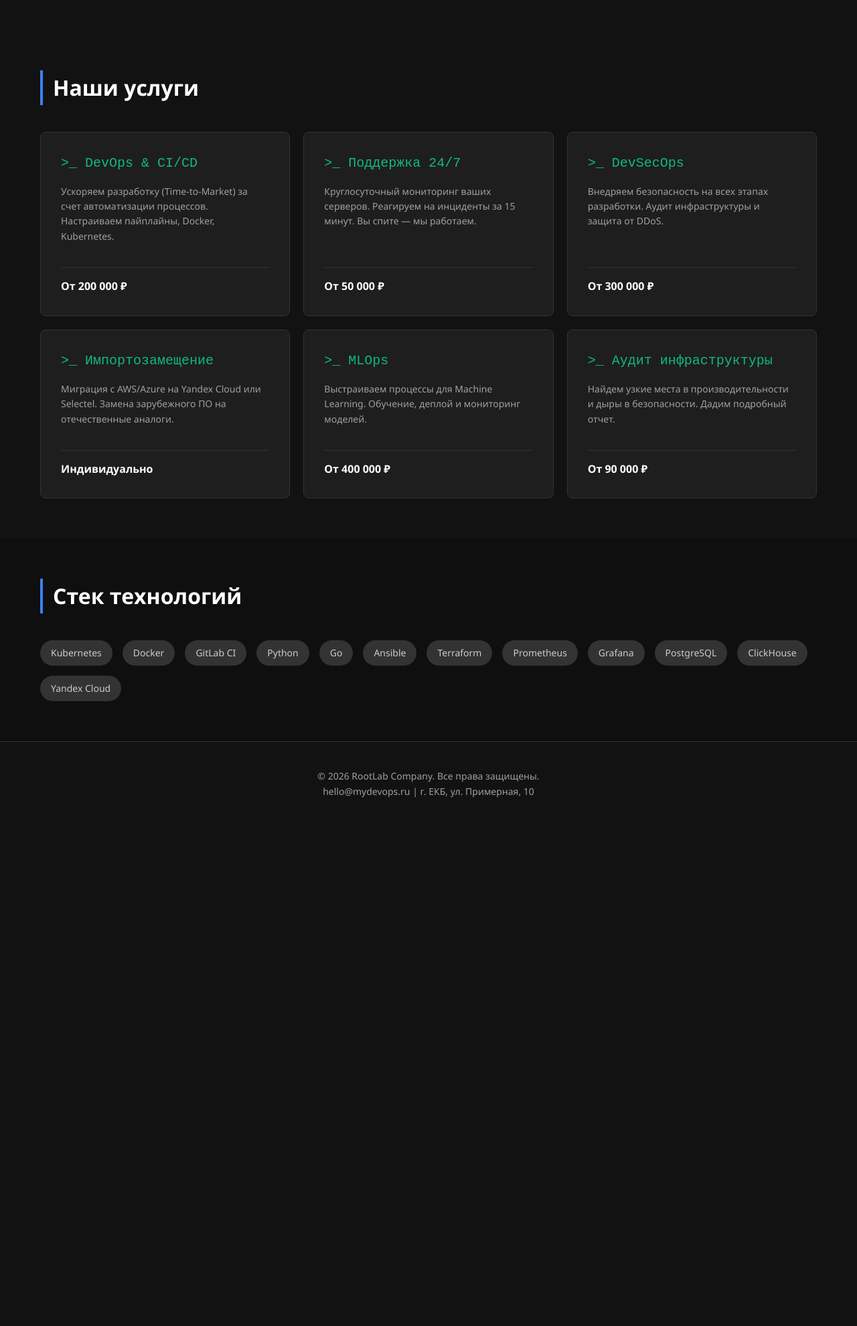
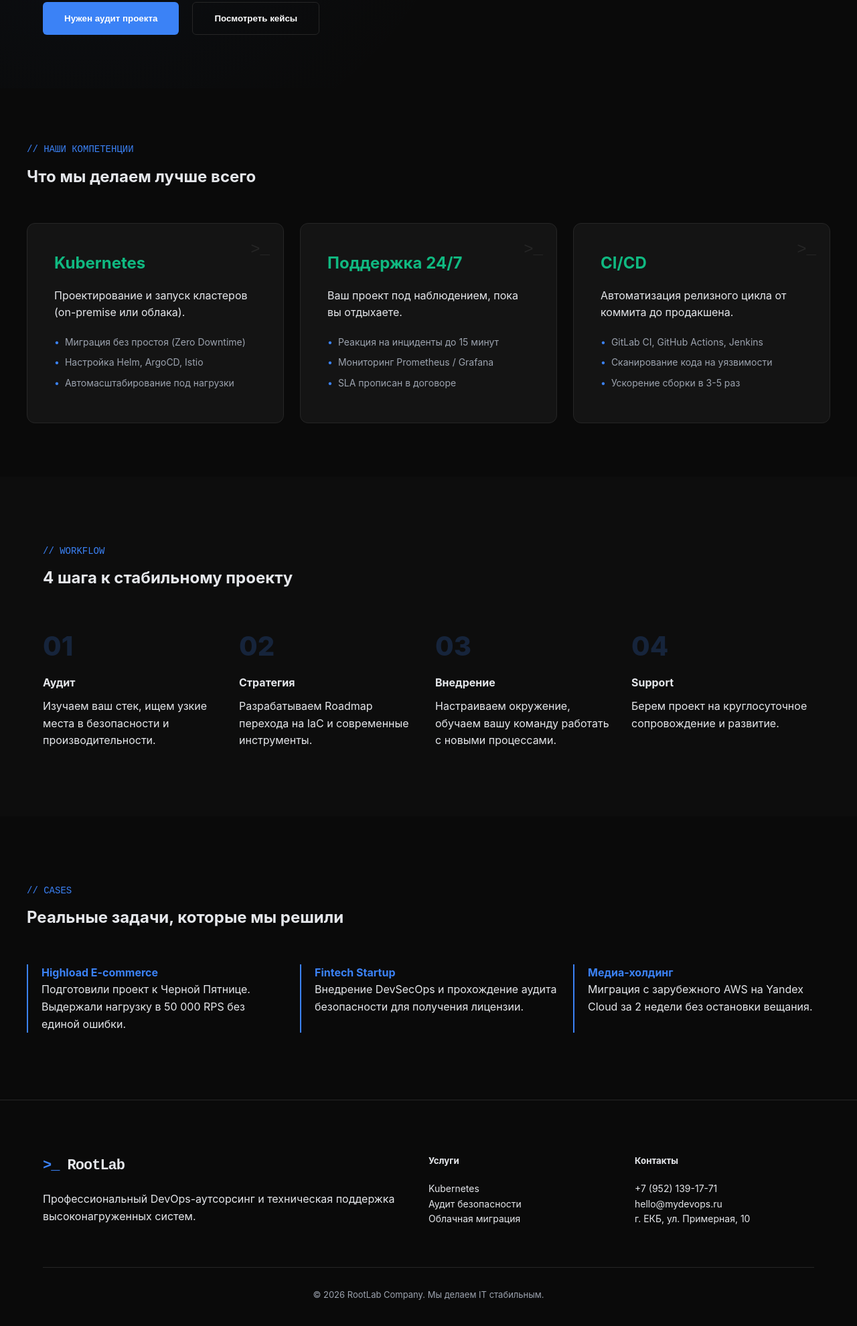
Before and after one commit to wainerred/testdevops, a plain HTML site: page index.html in a window 1280 px wide. Shown: the part 526-2506 px from the top of the page at 67% size. Before the commit the page ends 1759 px from the top, so only its background shows below. Drawn offline with Linux system fonts and the light colour scheme.

Commit message:
add new htl

```diff
--- a/index.html
+++ b/index.html
@@ -3,183 +3,94 @@
 <head>
     <meta charset="UTF-8">
     <meta name="viewport" content="width=device-width, initial-scale=1.0">
-    <title>DevOps Solutions </title>
+    <title>RootLab — DevOps & Infrastructure Management</title>
     <style>
-        /* --- Базовые стили и сброс --- */
-        * {
-            box-sizing: border-box;
-            margin: 0;
-            padding: 0;
+        :root {
+            --bg: #0a0a0a;
+            --card-bg: #141414;
+            --primary: #3b82f6;
+            --accent: #10b981;
+            --text-main: #e5e7eb;
+            --text-dim: #9ca3af;
+            --border: #262626;
         }
 
+        * { box-sizing: border-box; margin: 0; padding: 0; }
         body {
-            font-family: 'Segoe UI', Roboto, Helvetica, Arial, sans-serif;
-            background-color: #121212;
-            color: #ffffff;
+            font-family: 'Inter', -apple-system, sans-serif;
+            background-color: var(--bg);
+            color: var(--text-main);
             line-height: 1.6;
+            scroll-behavior: smooth;
         }
 
+        .container { max-width: 1200px; margin: 0 auto; padding: 0 24px; }
         a { text-decoration: none; color: inherit; transition: 0.3s; }
-        ul { list-style: none; }
 
-        /* --- Типографика и цвета --- */
-        :root {
-            --primary-color: #3b82f6; /* Акцентный синий */
-            --bg-card: #1e1e1e;       /* Фон карточек */
-            --text-gray: #a0a0a0;     /* Серый текст */
-            --accent-green: #10b981;  /* Зеленый (как в терминале) */
-        }
-
-        .container {
-            max-width: 1200px;
-            margin: 0 auto;
-            padding: 0 20px;
-        }
-
-        /* --- Хедер --- */
+        /* --- Header --- */
         header {
             padding: 20px 0;
-            border-bottom: 1px solid #333;
+            border-bottom: 1px solid var(--border);
+            position: sticky; top: 0;
+            background: rgba(10, 10, 10, 0.8);
+            backdrop-filter: blur(10px);
+            z-index: 1000;
         }
-        .header-inner {
-            display: flex;
-            justify-content: space-between;
-            align-items: center;
-        }
-        .logo {
-            font-size: 24px;
-            font-weight: bold;
-            font-family: 'Courier New', monospace; /* Консольный стиль */
-        }
-        .logo span { color: var(--primary-color); }
+        .header-inner { display: flex; justify-content: space-between; align-items: center; }
+        .logo { font-size: 22px; font-weight: 800; font-family: 'Courier New', monospace; letter-spacing: -1px; }
+        .logo span { color: var(--primary); }
+        .nav-links { display: flex; gap: 30px; }
+        .nav-links a:hover { color: var(--primary); }
+        .phone { font-weight: 600; color: var(--primary); }
 
-        .nav-links a {
-            margin-left: 20px;
-            font-size: 14px;
-            color: var(--text-gray);
-        }
-        .nav-links a:hover { color: #fff; }
+        /* --- Hero --- */
+        .hero { padding: 120px 0 80px; background: radial-gradient(circle at 10% 20%, rgba(59, 130, 246, 0.05) 0%, transparent 50%); }
+        .hero h1 { font-size: 64px; font-weight: 800; line-height: 1.1; margin-bottom: 24px; }
+        .hero h1 span { color: var(--primary); }
+        .hero p { font-size: 20px; color: var(--text-dim); max-width: 650px; margin-bottom: 40px; }
+        .cta-group { display: flex; gap: 20px; }
+        .btn { padding: 16px 32px; border-radius: 6px; font-weight: 700; cursor: pointer; transition: 0.3s; border: none; }
+        .btn-primary { background: var(--primary); color: white; }
+        .btn-primary:hover { opacity: 0.9; transform: translateY(-2px); }
+        .btn-outline { background: transparent; border: 1px solid var(--border); color: white; }
+        .btn-outline:hover { background: var(--border); }
 
-        .contact-btn {
-            border: 1px solid #fff;
-            padding: 8px 16px;
-            border-radius: 4px;
-        }
-
-        /* --- Hero Секция (Главный экран) --- */
-        .hero {
-            padding: 80px 0;
-            text-align: left;
-        }
-        .hero h1 {
-            font-size: 48px;
-            margin-bottom: 20px;
-            max-width: 800px;
-        }
-        .hero p {
-            font-size: 18px;
-            color: var(--text-gray);
-            max-width: 600px;
-            margin-bottom: 40px;
-        }
-        .hero-btn {
-            background-color: var(--primary-color);
-            color: #fff;
-            padding: 15px 30px;
-            font-weight: bold;
-            border-radius: 5px;
-            display: inline-block;
-        }
-
-        /* --- Секция услуг (Сетка) --- */
-        .services {
-            padding: 60px 0;
-        }
-        .section-title {
-            font-size: 32px;
-            margin-bottom: 40px;
-            border-left: 4px solid var(--primary-color);
-            padding-left: 15px;
-        }
-
-        .services-grid {
-            display: grid;
-            grid-template-columns: repeat(auto-fill, minmax(350px, 1fr));
-            gap: 20px;
-        }
+        /* --- Services --- */
+        .section-header { margin-bottom: 50px; }
+        .tag { color: var(--primary); font-family: monospace; font-size: 14px; text-transform: uppercase; margin-bottom: 10px; display: block; }
+        .grid { display: grid; grid-template-columns: repeat(auto-fit, minmax(320px, 1fr)); gap: 24px; }
 
         .card {
-            background-color: var(--bg-card);
-            padding: 30px;
-            border-radius: 8px;
-            transition: transform 0.2s, background-color 0.2s;
-            border: 1px solid #333;
-            display: flex;
-            flex-direction: column;
-            justify-content: space-between;
+            background: var(--card-bg);
+            padding: 40px;
+            border-radius: 12px;
+            border: 1px solid var(--border);
+            position: relative;
+            overflow: hidden;
         }
+        .card:hover { border-color: var(--primary); }
+        .card::before { content: ">_"; position: absolute; top: 20px; right: 20px; font-family: monospace; color: var(--border); font-size: 24px; }
+        .card h3 { font-size: 24px; margin-bottom: 16px; color: var(--accent); }
+        .card ul { list-style: none; color: var(--text-dim); font-size: 14px; }
+        .card ul li { margin-bottom: 8px; display: flex; align-items: center; }
+        .card ul li::before { content: "•"; color: var(--primary); margin-right: 8px; }
 
-        .card:hover {
-            transform: translateY(-5px);
-            background-color: #252525;
-            border-color: var(--primary-color);
-        }
+        /* --- Steps / Process --- */
+        .process { padding: 100px 0; background: #0d0d0d; }
+        .steps { display: grid; grid-template-columns: repeat(4, 1fr); gap: 20px; margin-top: 40px; }
+        .step { position: relative; }
+        .step-num { font-size: 40px; font-weight: 800; color: rgba(59, 130, 246, 0.2); margin-bottom: 10px; }
+        .step h4 { margin-bottom: 10px; }
 
-        .card-header {
-            font-family: 'Courier New', monospace;
-            font-size: 20px;
-            margin-bottom: 15px;
-            color: var(--accent-green);
-        }
+        /* --- Footer --- */
+        footer { padding: 80px 0 40px; border-top: 1px solid var(--border); }
+        .footer-grid { display: grid; grid-template-columns: 2fr 1fr 1fr; gap: 40px; margin-bottom: 60px; }
+        .footer-bottom { text-align: center; color: var(--text-dim); font-size: 13px; border-top: 1px solid var(--border); padding-top: 30px; }
 
-        .card-desc {
-            font-size: 14px;
-            color: var(--text-gray);
-            margin-bottom: 20px;
-            flex-grow: 1;
-        }
-
-        .card-price {
-            font-size: 16px;
-            font-weight: bold;
-            margin-top: 15px;
-            padding-top: 15px;
-            border-top: 1px solid #333;
-        }
-
-        /* --- Стек технологий --- */
-        .stack {
-            padding: 60px 0;
-            background-color: #0f0f0f;
-        }
-        .stack-list {
-            display: flex;
-            flex-wrap: wrap;
-            gap: 15px;
-        }
-        .tech-tag {
-            background: #333;
-            padding: 8px 16px;
-            border-radius: 20px;
-            font-size: 14px;
-            color: #ccc;
-        }
-
-        /* --- Футер --- */
-        footer {
-            padding: 40px 0;
-            border-top: 1px solid #333;
-            text-align: center;
-            color: var(--text-gray);
-            font-size: 14px;
-        }
-
-        /* --- Адаптивность --- */
         @media (max-width: 768px) {
-            .hero h1 { font-size: 32px; }
-            .header-inner { flex-direction: column; gap: 15px; }
-            .nav-links { margin-bottom: 15px; }
-            .services-grid { grid-template-columns: 1fr; }
+            .hero h1 { font-size: 40px; }
+            .steps { grid-template-columns: 1fr; }
+            .nav-links { display: none; }
         }
     </style>
 </head>
@@ -187,108 +98,142 @@
 
     <header>
         <div class="container header-inner">
-            <div class="logo">
-                <span>>_</span> RootLab
-            </div>
+            <div class="logo"><span>>_</span> RootLab</div>
             <nav class="nav-links">
-                <a href="#">Услуги</a>
-                <a href="#">Кейсы</a>
-                <a href="#">Компания</a>
-                <a href="#">Блог</a>
+                <a href="#services">Услуги</a>
+                <a href="#process">Процесс</a>
+                <a href="#cases">Кейсы</a>
+                <a href="#">Контакты</a>
             </nav>
-            <a href="#" class="contact-btn">+7 (952) 139-17-71</a>
+            <a href="tel:+79521391771" class="phone">+7 (952) 139-17-71</a>
         </div>
     </header>
 
     <section class="hero">
         <div class="container">
-            <h1>DevOps, Kubernetes и поддержка серверов 24/7</h1>
-            <p>Обеспечиваем отказоустойчивость highload-проектов. Внедряем CI/CD, мигрируем в облака и спасаем, когда всё упало.</p>
-            <a href="#" class="hero-btn">Обсудить проект</a>
-        </div>
-    </section>
-
-    <section class="services">
-        <div class="container">
-            <h2 class="section-title">Наши услуги</h2>
-            <div class="services-grid">
-
-                <div class="card">
-                    <div class="card-header">>_ DevOps & CI/CD</div>
-                    <div class="card-desc">
-                        Ускоряем разработку (Time-to-Market) за счет автоматизации процессов. Настраиваем пайплайны, Docker, Kubernetes.
-                    </div>
-                    <div class="card-price">От 200 000 ₽</div>
-                </div>
-
-                <div class="card">
-                    <div class="card-header">>_ Поддержка 24/7</div>
-                    <div class="card-desc">
-                        Круглосуточный мониторинг ваших серверов. Реагируем на инциденты за 15 минут. Вы спите — мы работаем.
-                    </div>
-                    <div class="card-price">От 50 000 ₽</div>
-                </div>
-
-                <div class="card">
-                    <div class="card-header">>_ DevSecOps</div>
-                    <div class="card-desc">
-                        Внедряем безопасность на всех этапах разработки. Аудит инфраструктуры и защита от DDoS.
-                    </div>
-                    <div class="card-price">От 300 000 ₽</div>
-                </div>
-
-                <div class="card">
-                    <div class="card-header">>_ Импортозамещение</div>
-                    <div class="card-desc">
-                        Миграция с AWS/Azure на Yandex Cloud или Selectel. Замена зарубежного ПО на отечественные аналоги.
-                    </div>
-                    <div class="card-price">Индивидуально</div>
-                </div>
-
-                <div class="card">
-                    <div class="card-header">>_ MLOps</div>
-                    <div class="card-desc">
-                        Выстраиваем процессы для Machine Learning. Обучение, деплой и мониторинг моделей.
-                    </div>
-                    <div class="card-price">От 400 000 ₽</div>
-                </div>
-
-                <div class="card">
-                    <div class="card-header">>_ Аудит инфраструктуры</div>
-                    <div class="card-desc">
-                        Найдем узкие места в производительности и дыры в безопасности. Дадим подробный отчет.
-                    </div>
-                    <div class="card-price">От 90 000 ₽</div>
-                </div>
-
+            <span class="tag">// Infrastructure as Code</span>
+            <h1>Наводим порядок в <span>инфраструктуре</span></h1>
+            <p>RootLab помогает IT-командам забыть о «падениях» серверов и медленном деплое. Строим DevOps-процессы, которые экономят бюджет и нервы.</p>
+            <div class="cta-group">
+                <button class="btn btn-primary">Нужен аудит проекта</button>
+                <button class="btn btn-outline">Посмотреть кейсы</button>
             </div>
         </div>
     </section>
 
-    <section class="stack">
+    <section class="container" id="services" style="padding: 80px 0;">
+        <div class="section-header">
+            <span class="tag">// Наши компетенции</span>
+            <h2>Что мы делаем лучше всего</h2>
+        </div>
+        <div class="grid">
+            <div class="card">
+                <h3>Kubernetes</h3>
+                <p style="margin-bottom: 20px;">Проектирование и запуск кластеров (on-premise или облака).</p>
+                <ul>
+                    <li>Миграция без простоя (Zero Downtime)</li>
+                    <li>Настройка Helm, ArgoCD, Istio</li>
+                    <li>Автомасштабирование под нагрузки</li>
+                </ul>
+            </div>
+            <div class="card">
+                <h3>Поддержка 24/7</h3>
+                <p style="margin-bottom: 20px;">Ваш проект под наблюдением, пока вы отдыхаете.</p>
+                <ul>
+                    <li>Реакция на инциденты до 15 минут</li>
+                    <li>Мониторинг Prometheus / Grafana</li>
+                    <li>SLA прописан в договоре</li>
+                </ul>
+            </div>
+            <div class="card">
+                <h3>CI/CD</h3>
+                <p style="margin-bottom: 20px;">Автоматизация релизного цикла от коммита до продакшена.</p>
+                <ul>
+                    <li>GitLab CI, GitHub Actions, Jenkins</li>
+                    <li>Сканирование кода на уязвимости</li>
+                    <li>Ускорение сборки в 3-5 раз</li>
+                </ul>
+            </div>
+        </div>
+    </section>
+
+    <section class="process" id="process">
         <div class="container">
-            <h2 class="section-title">Стек технологий</h2>
-            <div class="stack-list">
-                <div class="tech-tag">Kubernetes</div>
-                <div class="tech-tag">Docker</div>
-                <div class="tech-tag">GitLab CI</div>
-                <div class="tech-tag">Python</div>
-                <div class="tech-tag">Go</div>
-                <div class="tech-tag">Ansible</div>
-                <div class="tech-tag">Terraform</div>
-                <div class="tech-tag">Prometheus</div>
-                <div class="tech-tag">Grafana</div>
-                <div class="tech-tag">PostgreSQL</div>
-                <div class="tech-tag">ClickHouse</div>
-                <div class="tech-tag">Yandex Cloud</div>
+            <div class="section-header">
+                <span class="tag">// Workflow</span>
+                <h2>4 шага к стабильному проекту</h2>
+            </div>
+            <div class="steps">
+                <div class="step">
+                    <div class="step-num">01</div>
+                    <h4>Аудит</h4>
+                    <p class="text-dim">Изучаем ваш стек, ищем узкие места в безопасности и производительности.</p>
+                </div>
+                <div class="step">
+                    <div class="step-num">02</div>
+                    <h4>Стратегия</h4>
+                    <p class="text-dim">Разрабатываем Roadmap перехода на IaC и современные инструменты.</p>
+                </div>
+                <div class="step">
+                    <div class="step-num">03</div>
+                    <h4>Внедрение</h4>
+                    <p class="text-dim">Настраиваем окружение, обучаем вашу команду работать с новыми процессами.</p>
+                </div>
+                <div class="step">
+                    <div class="step-num">04</div>
+                    <h4>Support</h4>
+                    <p class="text-dim">Берем проект на круглосуточное сопровождение и развитие.</p>
+                </div>
+            </div>
+        </div>
+    </section>
+
+    <section class="container" id="cases" style="padding: 100px 0;">
+        <div class="section-header">
+            <span class="tag">// Cases</span>
+            <h2>Реальные задачи, которые мы решили</h2>
+        </div>
+        <div class="grid">
+            <div style="border-left: 2px solid var(--primary); padding-left: 20px;">
+                <h4 style="color: var(--primary);">Highload E-commerce</h4>
+                <p>Подготовили проект к Черной Пятнице. Выдержали нагрузку в 50 000 RPS без единой ошибки.</p>
+            </div>
+            <div style="border-left: 2px solid var(--primary); padding-left: 20px;">
+                <h4 style="color: var(--primary);">Fintech Startup</h4>
+                <p>Внедрение DevSecOps и прохождение аудита безопасности для получения лицензии.</p>
+            </div>
+            <div style="border-left: 2px solid var(--primary); padding-left: 20px;">
+                <h4 style="color: var(--primary);">Медиа-холдинг</h4>
+                <p>Миграция с зарубежного AWS на Yandex Cloud за 2 недели без остановки вещания.</p>
             </div>
         </div>
     </section>
 
     <footer>
         <div class="container">
-            <p>© 2026 RootLab Company. Все права защищены.</p>
-            <p>hello@mydevops.ru | г. ЕКБ, ул. Примерная, 10</p>
+            <div class="footer-grid">
+                <div>
+                    <div class="logo" style="margin-bottom: 20px;"><span>>_</span> RootLab</div>
+                    <p class="text-dim">Профессиональный DevOps-аутсорсинг и техническая поддержка высоконагруженных систем.</p>
+                </div>
+                <div>
+                    <h5 style="margin-bottom: 20px;">Услуги</h5>
+                    <ul class="text-dim" style="list-style: none; font-size: 14px;">
+                        <li>Kubernetes</li>
+                        <li>Аудит безопасности</li>
+                        <li>Облачная миграция</li>
+                    </ul>
+                </div>
+                <div>
+                    <h5 style="margin-bottom: 20px;">Контакты</h5>
+                    <p class="text-dim" style="font-size: 14px;">+7 (952) 139-17-71</p>
+                    <p class="text-dim" style="font-size: 14px;">hello@mydevops.ru</p>
+                    <p class="text-dim" style="font-size: 14px;">г. ЕКБ, ул. Примерная, 10</p>
+                </div>
+            </div>
+            <div class="footer-bottom">
+                &copy; 2026 RootLab Company. Мы делаем IT стабильным.
+            </div>
         </div>
     </footer>
 
```
Also changed, not shown: index.old.html (added, +296 -0 lines).
